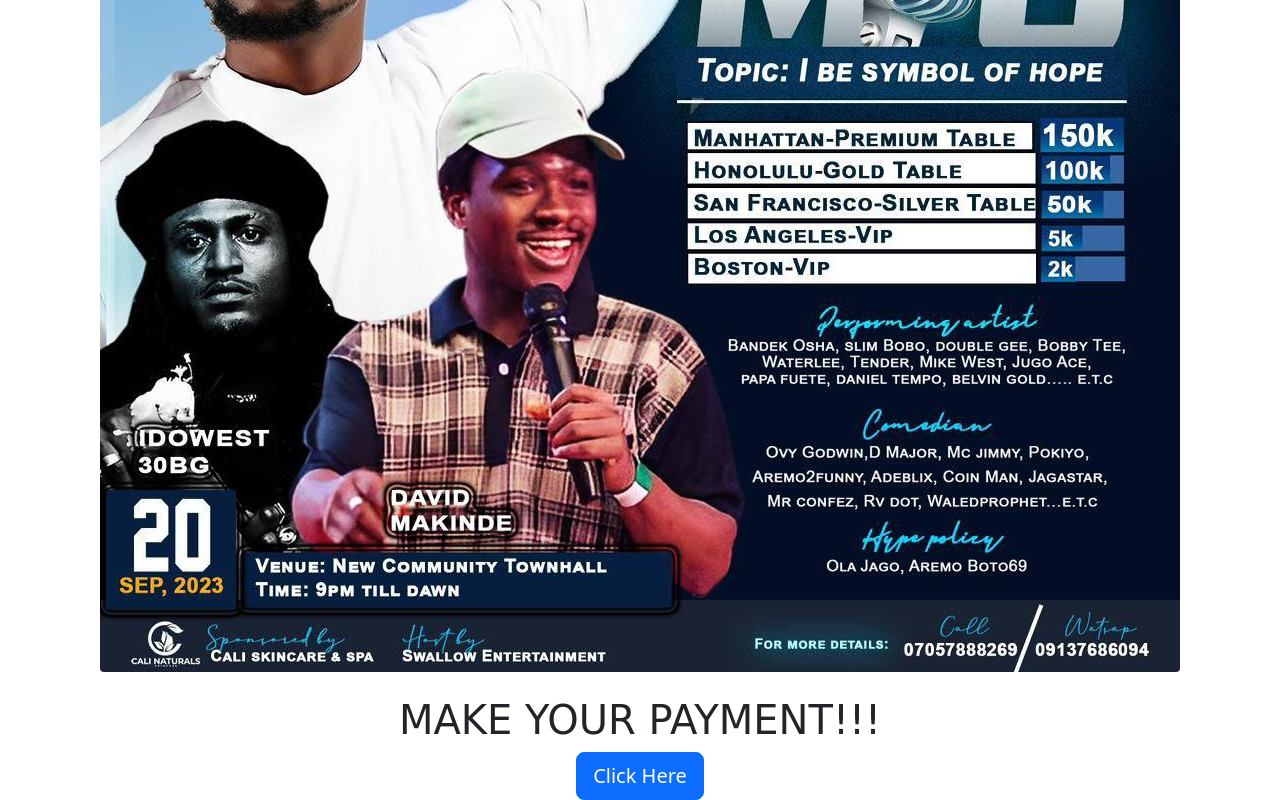
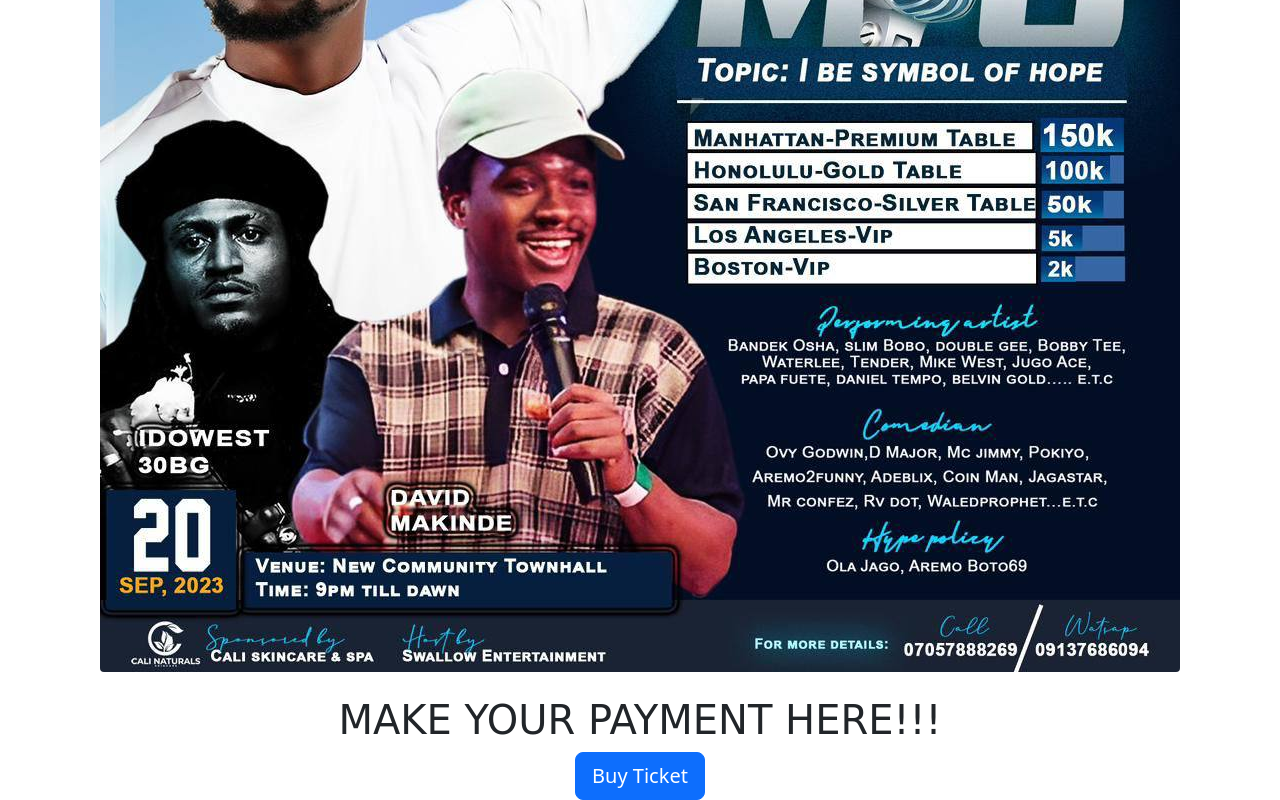
Before and after one commit to ibtech-ng/Ticket-hope, a plain HTML site: page index.html in a window 1280 px wide. Shown: the part 480-1280 px from the top of the page. Drawn offline with nearby package versions, Linux system fonts and the light colour scheme; a web font is replaced by a local one.

Commit message:
modified:   index.html

```diff
--- a/index.html
+++ b/index.html
@@ -44,13 +44,13 @@
      <br>
 
      <div class="text-center">
-        <h1 class="head-line">MAKE YOUR PAYMENT!!!</h1>
+        <h1 class="head-line">MAKE YOUR PAYMENT HERE!!!</h1>
      </div>
 
 
 
     <button type="button" class="btn btn-primary btn-lg " data-bs-toggle="modal" data-bs-target="#exampleModal">
-        Click Here
+        Buy Ticket
     </button>
      <!-- Modal -->
        <div class="modal fade" id="exampleModal" tabindex="-1" aria-labelledby="exampleModalLabel" aria-hidden="true">
```
